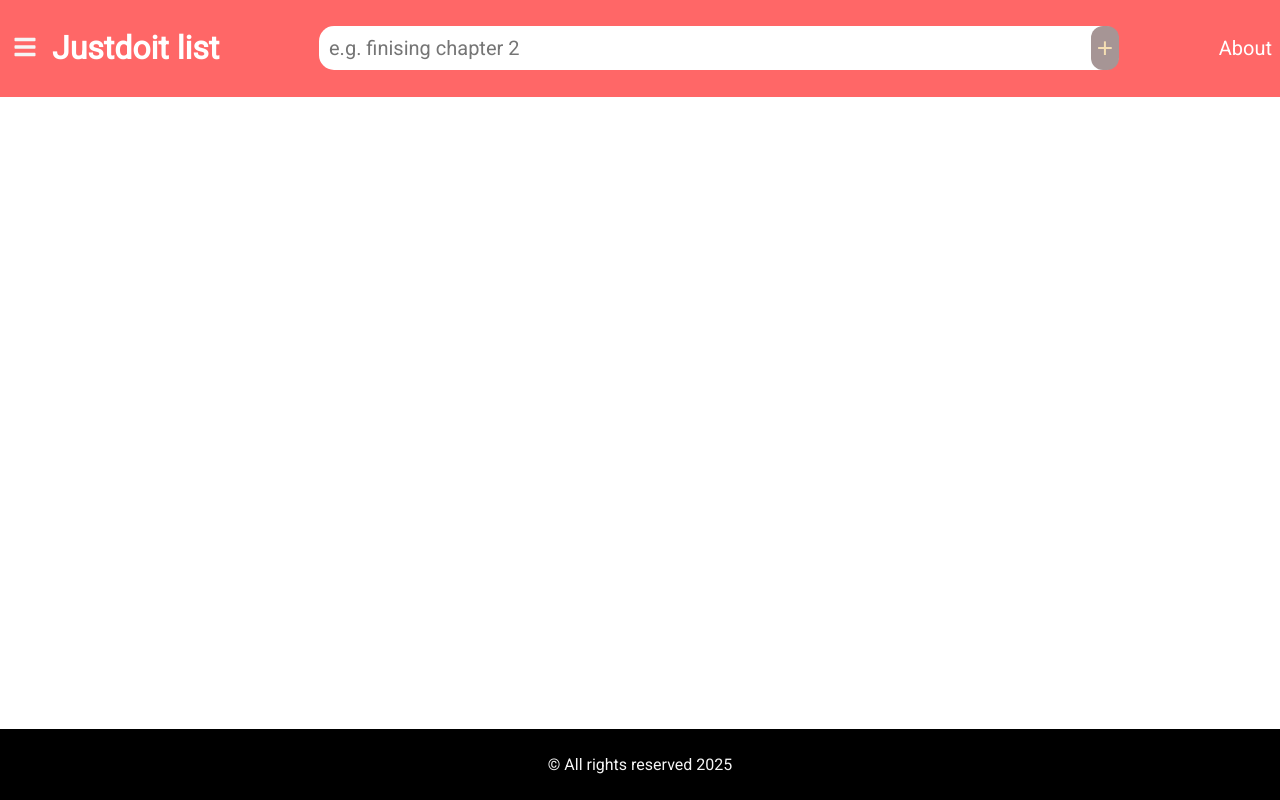
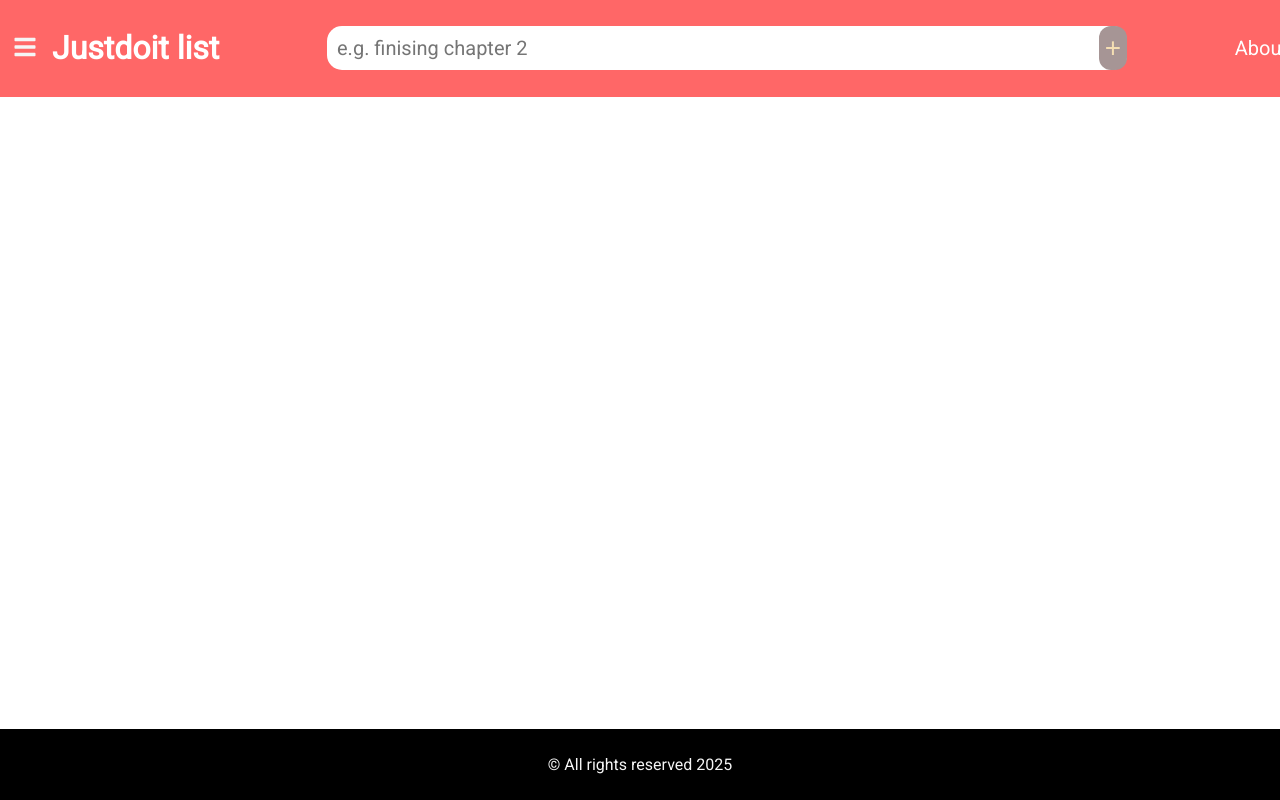
Before and after one commit to moamine6605/my-project, a React (Vite) app: page / in a window 1280 px wide. Built offline with nearby package versions, Linux system fonts and the light colour scheme.

Commit message:
minor styling edit

```diff
--- a/src/index.css
+++ b/src/index.css
@@ -16,6 +16,8 @@ main{
 }
 
 header {
+    position: fixed;
+    width: 100%;
     display: flex;
     flex-direction: row;
     align-items: center;
@@ -104,6 +106,7 @@ header > form, label{
     column-gap: 20px;
     padding: 20px;
     row-gap: 20px;
+    margin-top: 80px;
 }
 
 .container > p{
```
